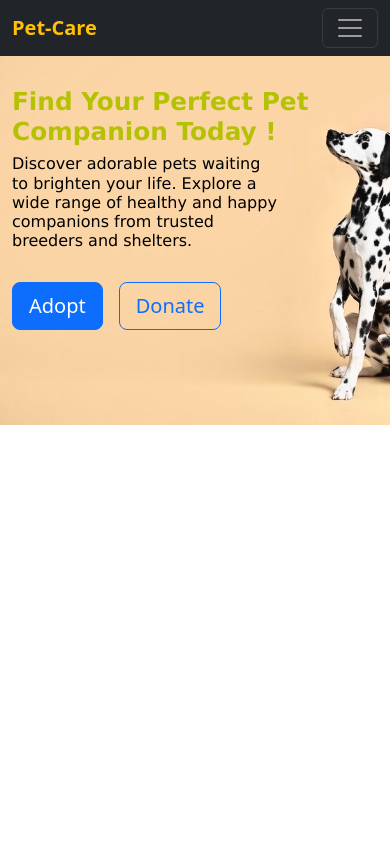
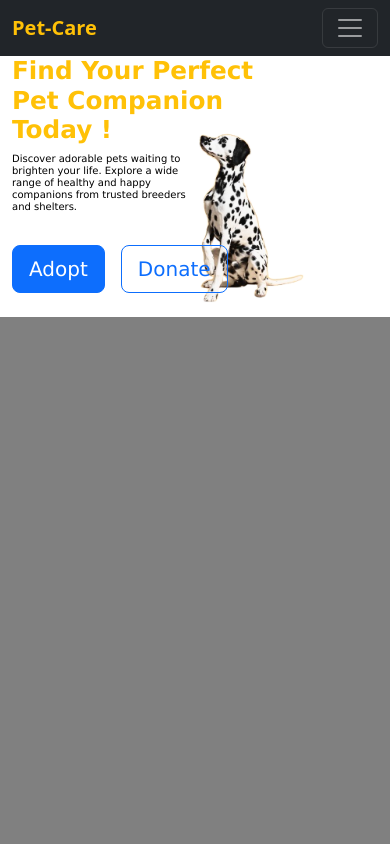
Before and after one commit to Ollatomiwa/PetCare, a Vue app in the folder petproj/: page /#/ in a window 390 px wide. Shown: the top 844 px of the page. Built offline with nearby package versions, Linux system fonts and the light colour scheme.

Commit message:
adjustments to landing page, footer next

```diff
--- a/petproj/src/components/Home.vue
+++ b/petproj/src/components/Home.vue
@@ -6,7 +6,7 @@
    <div class="container text-center ">
         <div class="row ">
             <div class=" col col-lg-6   ">
-                <h2 class=" title">Find Your Perfect Pet Companion Today !</h2>
+                <h2 class=" title text-warning">Find Your Perfect Pet Companion Today !</h2>
                 <h6 class=" text-subject  text-black">Discover adorable pets waiting to brighten your life.
                   Explore a wide range of healthy and happy companions from trusted breeders and shelters.
 
@@ -18,25 +18,41 @@
           <RouterLink to="/donate" class="btn btn-outline-primary btn-lg text-center my-4">Donate</RouterLink>
         </div>
     </div>
+    /* Footer section *\
+    <div class="container-1">
+      <div class="row">
+        <div class="col col-md-6">
+          <h1 class="text-light justify-content-center">PET-CARE</h1>
+        </div>
+      </div>
+    </div>
 </template>
 
 <style scoped>
 
   .container {
-    margin-top: 8%;
+
     margin-bottom: 18%;
+    background-image: url('../assets/img/dognew.png');
+    background-repeat: no-repeat;
+    background-size: cover;
+    height:100vh;
+    width:100vw;
+    background-color: gray;
+  font-family: Verdana, Geneva, Tahoma, sans-serif;
   }
 
-  .title {
+    .title {
       font-family: Verdana, Geneva, Tahoma, sans-serif;
       font-weight: bold;
-      color: #b5c204;
     }
 
     .text-subject {
       font-family: Verdana, Geneva, Tahoma, sans-serif;
+      font-size: 10px;
+    }
 
-    }
+
     @media (min-width: 1024px)  {
     .container {
 
@@ -48,7 +64,6 @@
       font-weight: bold;
       width: 90%;
       text-align: start;
-      color: #b5c204;
       font-size: 50px;
     }
 
@@ -56,7 +71,6 @@
       font-family: Verdana, Geneva, Tahoma, sans-serif;
       text-align: start;
       width: 65%;
-      color: white;
       font-size: 22px;
     }
 
@@ -69,23 +83,22 @@
 
   @media (max-width: 430px)  {
     .container {
-
-      margin-right: 17%;
+      background-size:contain;
+      margin-right: 35%;
 
     }
     .title {
       font-family: Verdana, Geneva, Tahoma, sans-serif;
       font-weight: bold;
-      width: 100%;
+      width: 73%;
       text-align: start;
-      color: #b5c204;
+
     }
 
     .text-subject {
       font-family: Verdana, Geneva, Tahoma, sans-serif;
       text-align: start;
-      width: 73%;
-      color: white;
+      width: 53%;
     }
 
     .buttons {
@@ -106,14 +119,12 @@
       font-weight: bold;
       width: 60%;
       text-align: start;
-      color: #b5c204;
     }
 
     .text-subject {
       font-family: Verdana, Geneva, Tahoma, sans-serif;
       text-align: start;
-      width: 60%;
-      color: white;
+      width: 50%;
     }
 
     .buttons {
@@ -122,4 +133,33 @@
       max-width: 50%;
     }
   }
+
+
+    @media (min-width: 660px)  {
+    .container {
+
+      text-align: left;
+
+    }
+    .title {
+      font-family: Verdana, Geneva, Tahoma, sans-serif;
+      font-weight: bold;
+      width: 70%;
+      text-align: start;
+      font-size: 50px;
+    }
+
+    .text-subject {
+      font-family: Verdana, Geneva, Tahoma, sans-serif;
+      text-align: start;
+      width: 65%;
+      font-size: 22px;
+    }
+
+    .buttons {
+      text-align: start;
+
+      max-width: 80%;
+    }
+  }
 </style>
--- a/petproj/src/style.css
+++ b/petproj/src/style.css
@@ -1,7 +1,4 @@
 body {
-  background-image: url('./assets/img/dog.jpeg');
-  background-repeat: no-repeat;
-  background-size: cover;
-  background-color: gray;
-  font-family: Verdana, Geneva, Tahoma, sans-serif;
+ width:100vw;
+ height: 100vh;
 }
```
Also changed, not shown: petproj/src/assets/img/dognew.png (added).
